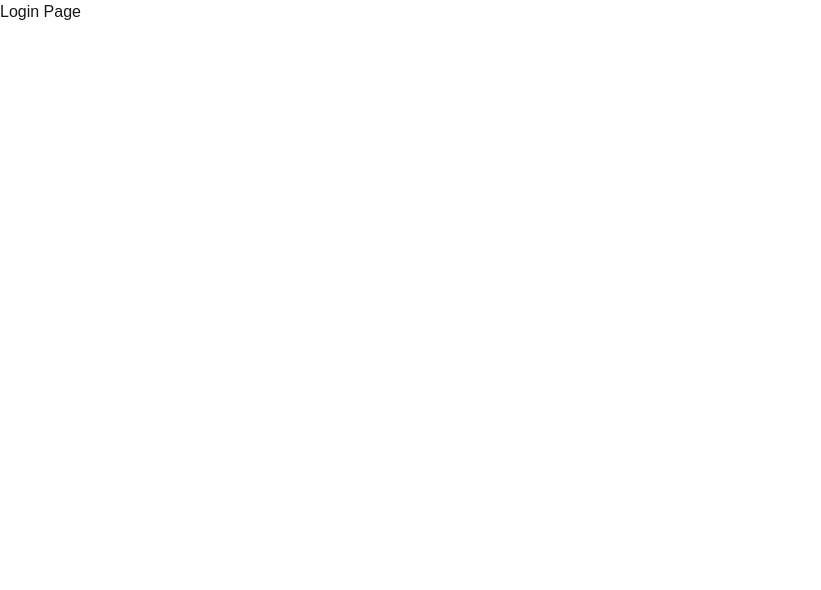
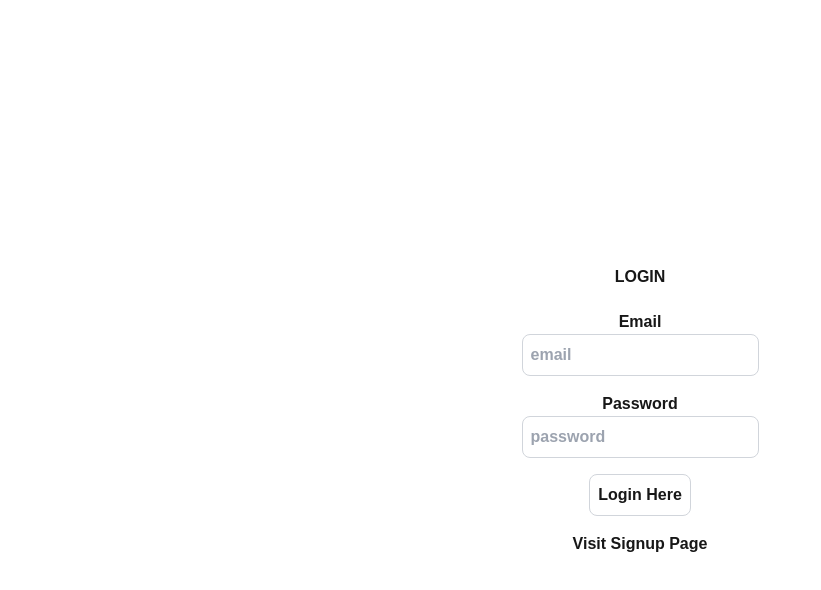
Before and after one commit to afadnan/AuthenticationSystem, a Next.js app in the folder authenticationsystem/: page /login in a window 1280 px wide. Shown: the top 590 px of the page, without its empty margins (0-821 px from the left). Built offline with nearby package versions, Linux system fonts and the light colour scheme.

Commit message:
UI of Login Page

```diff
--- a/authenticationsystem/src/app/login/page.tsx
+++ b/authenticationsystem/src/app/login/page.tsx
@@ -1,7 +1,45 @@
+"use client";
+
+import Link from "next/link";
+import React, { useState } from "react";
+import {useRouter} from "next/navigation";
+import axios from "axios";
+
+
+
 export default function LoginPage() {
+    const [user,setUser] = useState({
+        email:"",
+        password:"",
+    })
+
+    const onLogin = async () => {}
     return (
-        <div>
-        <h1>Login Page</h1>
+        <div className="flex flex-col items-center justify-center min-h-screen py-2 font-black">
+        <h1 className="m-5">LOGIN</h1>
+        <hr />
+        <label htmlFor="email" >Email</label>
+        <input className="p-2 border border-gray-300 rounded-lg mb-4 focus:outline-none focus:border-gray-600"
+            id="email"
+            type ="text"
+            value={user.email}
+            onChange={(e) => setUser({...user,email:e.target.value})}
+            placeholder="email"
+        />
+        <label htmlFor="password" >Password</label>
+        <input className="p-2 border border-gray-300 rounded-lg mb-4 focus:outline-none focus:border-gray-600"
+            id="password"
+            type ="password"
+            value={user.password}
+            onChange={(e) => setUser({...user,password:e.target.value})}
+            placeholder="password"
+        />
+        <button onClick={onLogin}
+        className="p-2 border border-gray-300 rounded-lg mb-4 focus:outine-none focus:border-gray-600
+        " >Login Here</button>
+        <Link href="/signup">Visit Signup Page</Link>
         </div>
+
+
     )
 }
--- a/authenticationsystem/src/app/signup/page.tsx
+++ b/authenticationsystem/src/app/signup/page.tsx
@@ -16,8 +16,8 @@
 
     }
     return (
-        <div className="flex flex-col items-center justify-center min-h-screen py-2 font-bold">
-        <h1>SIGNUP</h1>
+        <div className="flex  flex-col items-center justify-center min-h-screen py-2 font-black">
+        <h1 className="m-5">SIGNUP</h1>
         <hr />
         <label htmlFor="username" >User Name</label>
         <input className="p-2 border border-gray-300 rounded-lg mb-4 focus:outline-none focus:border-gray-600"
```
